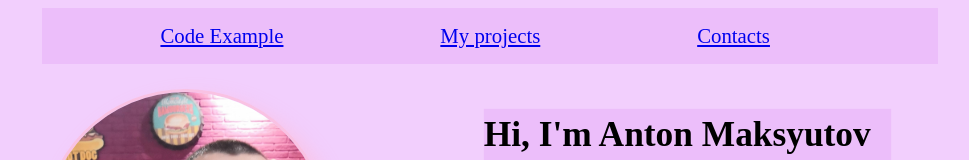
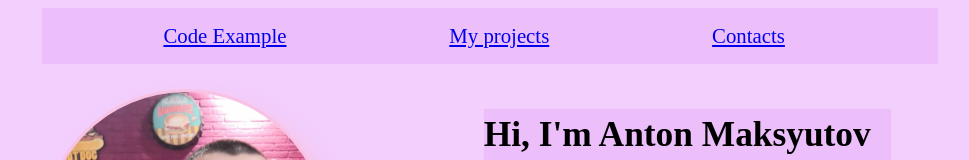
Before and after one commit to AntonMaksyutov/rsschool-cv, a plain HTML site: page index.html in a window 1280 px wide. Shown: the top 160 px of the page, without its empty margins (150-1119 px from the left). Drawn offline with Linux system fonts and the light colour scheme.

Commit message:
docs: change nav

```diff
--- a/styles/style.css
+++ b/styles/style.css
@@ -110,9 +110,8 @@ footer {
 
 .nav_ul {
     display: flex;
-    flex-grow: 1;
     justify-content: space-around;
-    margin-right: 10%;
+    margin-right: 8%;
 }
 
 @media (max-width: 575px) {
```
